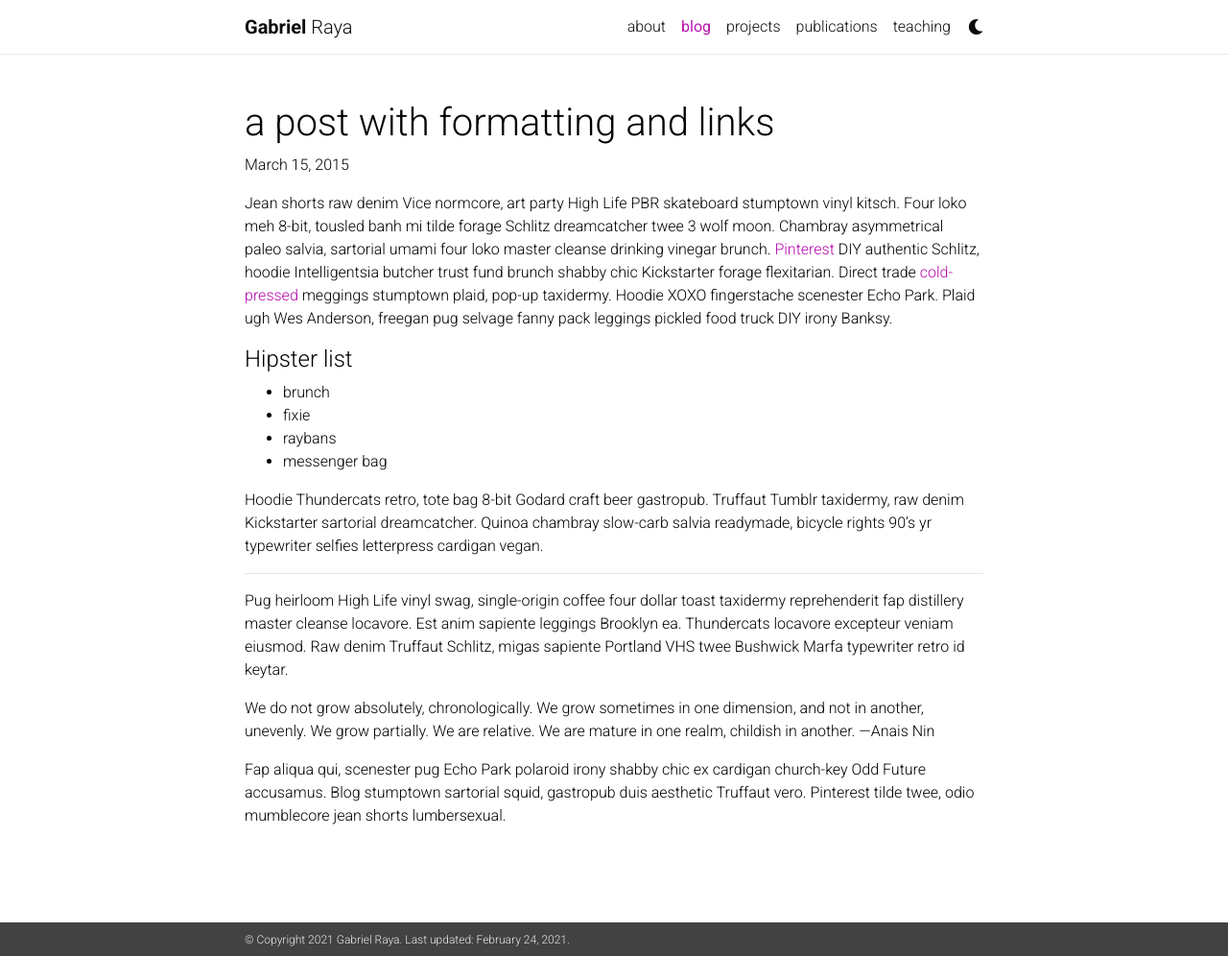
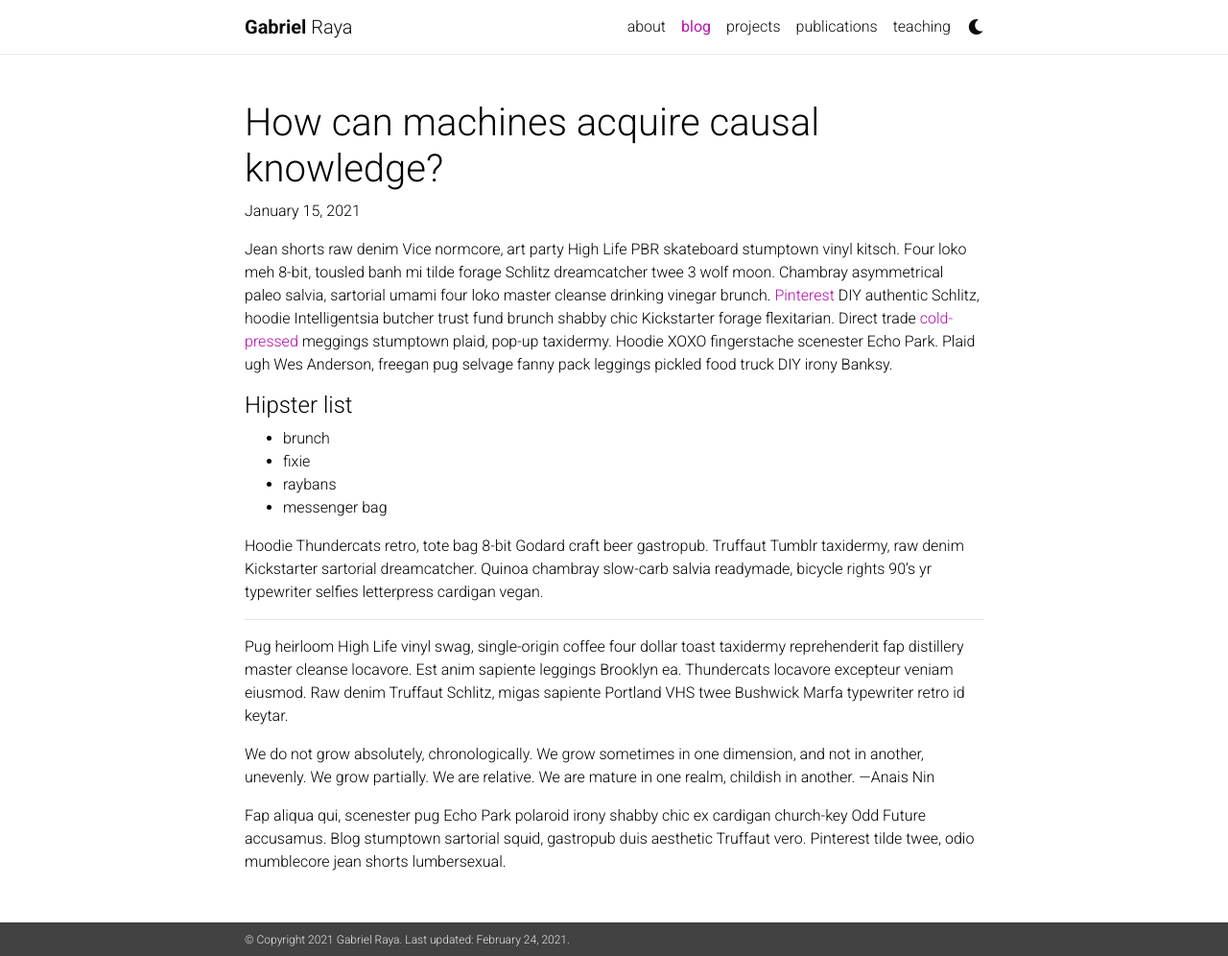
Before and after one commit to gabrielraya/gabrielraya.github.io, a Jekyll site: the page built from _posts/2021-03-15-formatting-and-links.md, in a window 1280 px wide and 996 px high. Shown: the whole window at 96% size. Built offline with Jekyll 4.4.1, drawn with Linux system fonts in a browser that asks for light colours; nearby versions of some CDN libraries; a style sheet for code colours, icons or effects is not loaded.

Commit message:
rename post link

```diff
--- a/_posts/2015-03-15-formatting-and-links.md
+++ b/_posts/2021-03-15-formatting-and-links.md
@@ -1,7 +1,7 @@
 ---
 layout: post
-title:  a post with formatting and links
-date:   2015-03-15 16:40:16
+title:  How can machines acquire causal knowledge?
+date:   2021-01-15 16:40:16
 description: march & april, looking forward to summer
 ---
 Jean shorts raw denim Vice normcore, art party High Life PBR skateboard stumptown vinyl kitsch. Four loko meh 8-bit, tousled banh mi tilde forage Schlitz dreamcatcher twee 3 wolf moon. Chambray asymmetrical paleo salvia, sartorial umami four loko master cleanse drinking vinegar brunch. <a href="https://www.pinterest.com" target="blank">Pinterest</a> DIY authentic Schlitz, hoodie Intelligentsia butcher trust fund brunch shabby chic Kickstarter forage flexitarian. Direct trade <a href="https://en.wikipedia.org/wiki/Cold-pressed_juice" target="blank">cold-pressed</a> meggings stumptown plaid, pop-up taxidermy. Hoodie XOXO fingerstache scenester Echo Park. Plaid ugh Wes Anderson, freegan pug selvage fanny pack leggings pickled food truck DIY irony Banksy.
```
